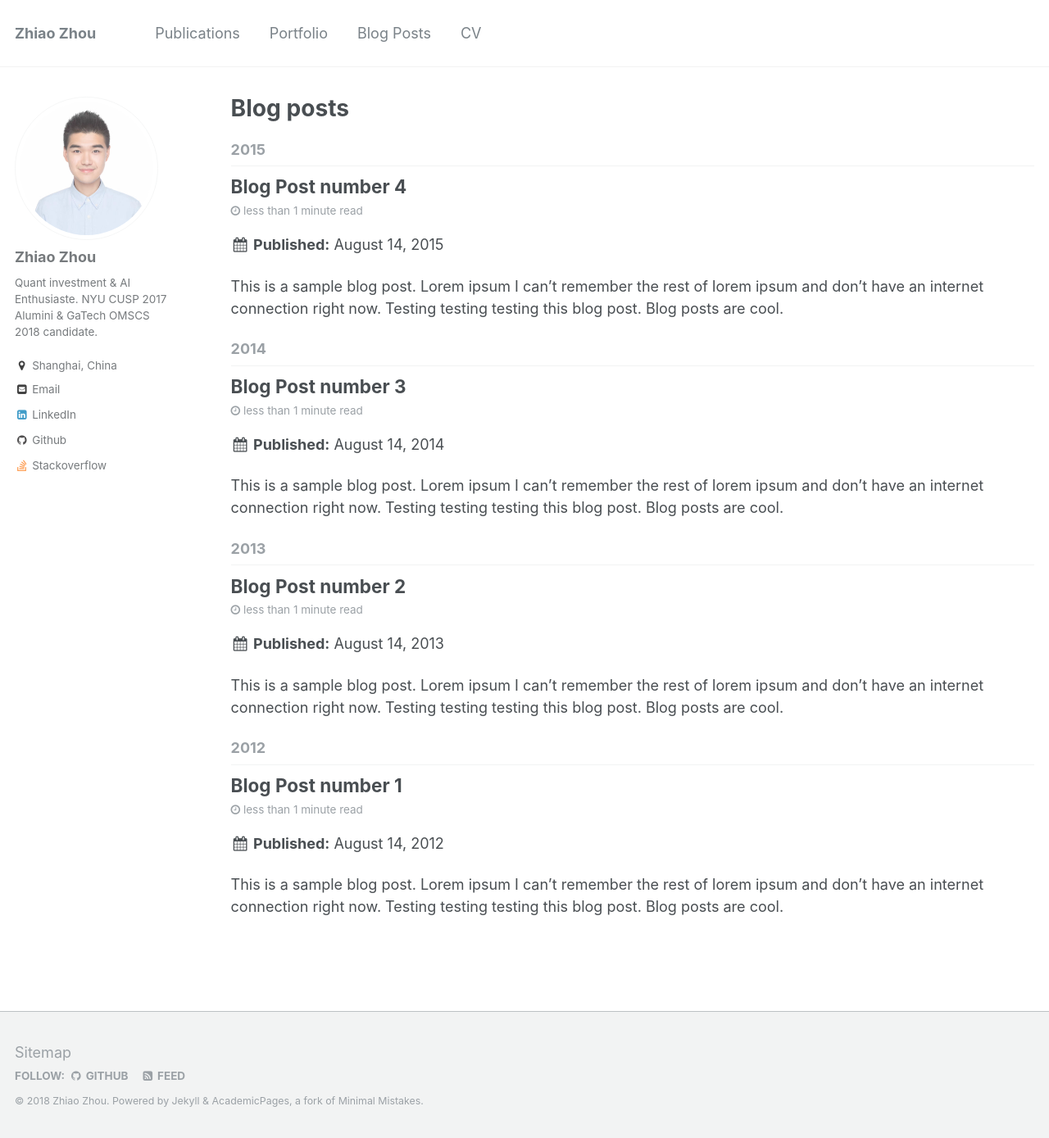
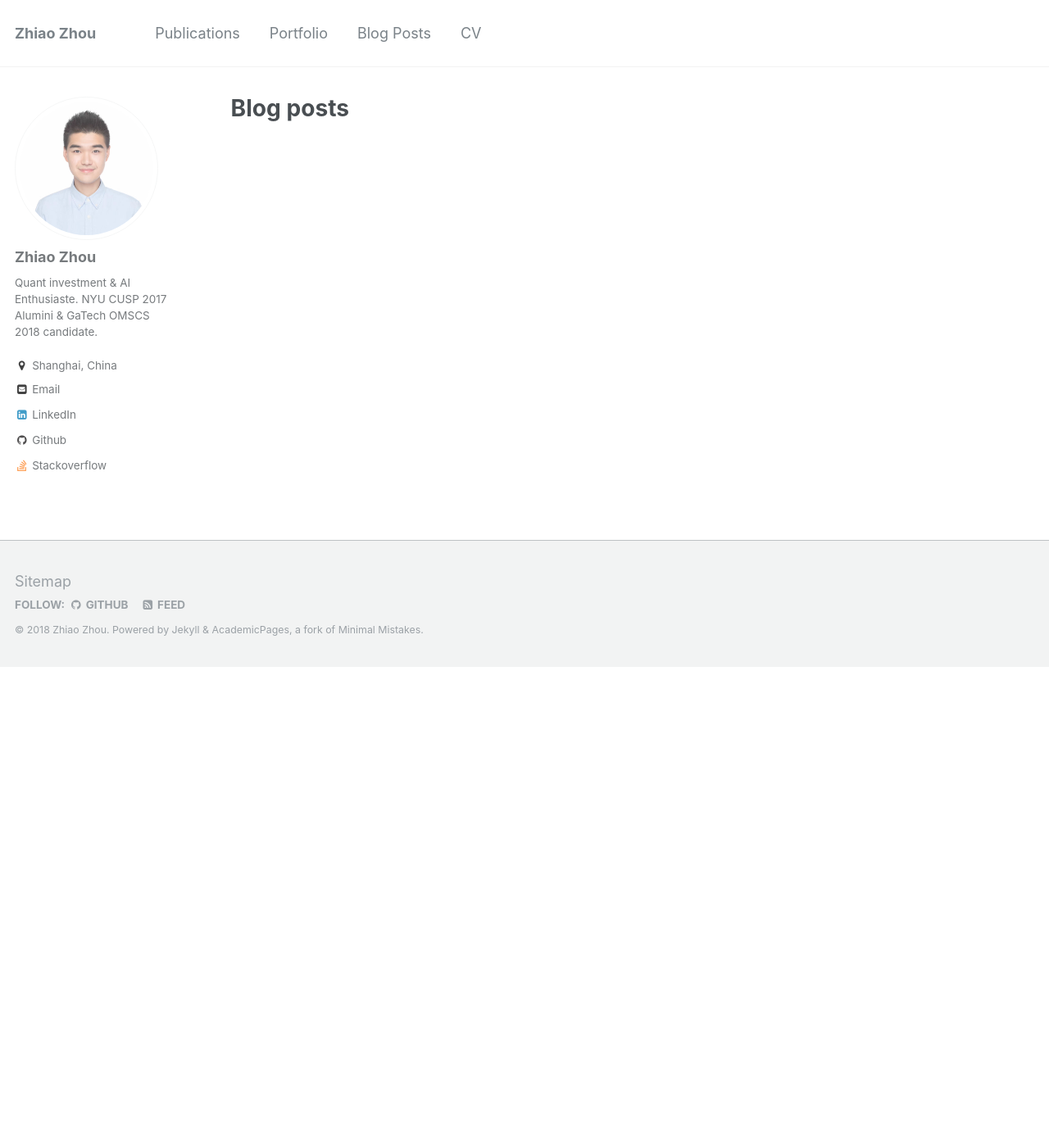
Before and after one commit to zhiaozhou/zhiaozhou.github.io, a Jekyll site: the page built from _pages/year-archive.html, in a window 1280 px wide and 1389 px high. Shown: the whole window at 82% size. Built offline with Jekyll 4.4.1, drawn with Linux system fonts in a browser that asks for light colours.

Commit message:
'update'

```diff
--- a/_posts/2012-08-14-blog-post-1.md
+++ /dev/null
@@ -1,20 +0,0 @@
----
-title: 'Blog Post number 1'
-date: 2012-08-14
-permalink: /posts/2012/08/blog-post-1/
-tags:
-  - cool posts
-  - category1
-  - category2
----
-
-This is a sample blog post. Lorem ipsum I can't remember the rest of lorem ipsum and don't have an internet connection right now. Testing testing testing this blog post. Blog posts are cool.
-
-Headings are cool
-======
-
-You can have many headings
-======
-
-Aren't headings cool?
-------
--- a/_posts/2013-08-14-blog-post-2.md
+++ /dev/null
@@ -1,20 +0,0 @@
----
-title: 'Blog Post number 2'
-date: 2013-08-14
-permalink: /posts/2013/08/blog-post-2/
-tags:
-  - cool posts
-  - category1
-  - category2
----
-
-This is a sample blog post. Lorem ipsum I can't remember the rest of lorem ipsum and don't have an internet connection right now. Testing testing testing this blog post. Blog posts are cool.
-
-Headings are cool
-======
-
-You can have many headings
-======
-
-Aren't headings cool?
-------
--- a/_posts/2014-08-14-blog-post-3.md
+++ /dev/null
@@ -1,20 +0,0 @@
----
-title: 'Blog Post number 3'
-date: 2014-08-14
-permalink: /posts/2014/08/blog-post-3/
-tags:
-  - cool posts
-  - category1
-  - category2
----
-
-This is a sample blog post. Lorem ipsum I can't remember the rest of lorem ipsum and don't have an internet connection right now. Testing testing testing this blog post. Blog posts are cool.
-
-Headings are cool
-======
-
-You can have many headings
-======
-
-Aren't headings cool?
-------
--- a/_posts/2015-08-14-blog-post-4.md
+++ /dev/null
@@ -1,20 +0,0 @@
----
-title: 'Blog Post number 4'
-date: 2015-08-14
-permalink: /posts/2012/08/blog-post-4/
-tags:
-  - cool posts
-  - category1
-  - category2
----
-
-This is a sample blog post. Lorem ipsum I can't remember the rest of lorem ipsum and don't have an internet connection right now. Testing testing testing this blog post. Blog posts are cool.
-
-Headings are cool
-======
-
-You can have many headings
-======
-
-Aren't headings cool?
-------
```
Also changed, not shown: _portfolio/vehicle_count.md (+1 -0 lines).
